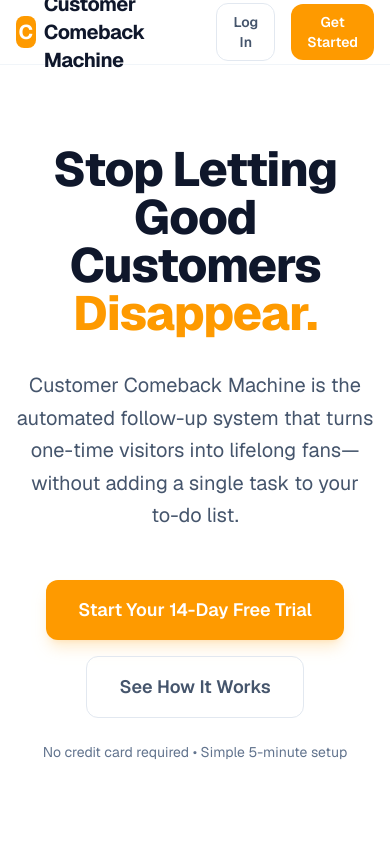
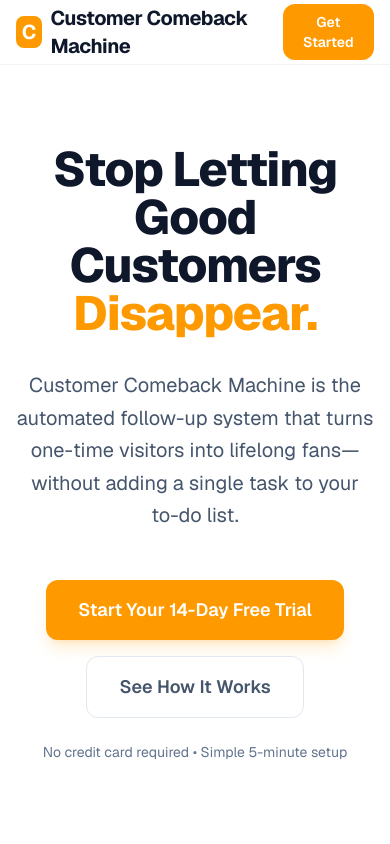
Before and after one commit to teetimeteresa/customer-comeback-machine, a Next.js app: page / in a window 390 px wide. Shown: the top 844 px of the page. Built offline with nearby package versions, Linux system fonts and the light colour scheme.

Commit message:
fix: add missing links to 'Start Trial' and 'Get Started' buttons

```diff
--- a/src/app/page.tsx
+++ b/src/app/page.tsx
@@ -1,6 +1,7 @@
 import { Navbar } from '@/components/Navbar';
 import { Button } from '@/components/Button';
 import { PricingCard } from '@/components/PricingCard';
+import Link from 'next/link';
 
 export default function Home() {
   const plans = [
@@ -63,12 +64,16 @@
               Customer Comeback Machine is the automated follow-up system that turns one-time visitors into lifelong fans—without adding a single task to your to-do list.
             </p>
             <div className="mt-12 flex flex-col items-center justify-center gap-4 sm:flex-row">
+              <Link href="/signup">
                 <Button size="lg" className="shadow-lg shadow-amber-500/20">
                   Start Your 14-Day Free Trial
                 </Button>
+              </Link>
+              <Link href="#features">
                 <Button variant="outline" size="lg">
                   See How It Works
                 </Button>
+              </Link>
             </div>
             <p className="mt-6 text-sm text-slate-500">
               No credit card required • Simple 5-minute setup
--- a/src/components/Navbar.tsx
+++ b/src/components/Navbar.tsx
@@ -1,5 +1,6 @@
 import React from 'react';
 import { Button } from './Button';
+import Link from 'next/link';
 
 export const Navbar = () => {
   return (
@@ -27,12 +28,16 @@
         </div>
 
         <div className="flex items-center gap-4">
-          <Button variant="outline" size="sm" className="hidden sm:inline-flex">
-            Log In
-          </Button>
-          <Button size="sm">
-            Get Started
-          </Button>
+          <Link href="/login" className="hidden sm:inline-flex">
+            <Button variant="outline" size="sm">
+              Log In
+            </Button>
+          </Link>
+          <Link href="/signup">
+            <Button size="sm">
+              Get Started
+            </Button>
+          </Link>
         </div>
       </div>
     </nav>
--- a/src/components/PricingCard.tsx
+++ b/src/components/PricingCard.tsx
@@ -1,5 +1,6 @@
 import React from 'react';
 import { Button } from './Button';
+import Link from 'next/link';
 
 interface PricingCardProps {
   name: string;
@@ -46,9 +47,11 @@
         ))}
       </ul>
 
-      <Button variant={popular ? 'primary' : 'outline'} className="w-full">
-        Choose {name}
-      </Button>
+      <Link href="/signup" className="w-full">
+        <Button variant={popular ? 'primary' : 'outline'} className="w-full">
+          Choose {name}
+        </Button>
+      </Link>
     </div>
   );
 };
```
Lines whose indentation alone changed are shown as unchanged.
